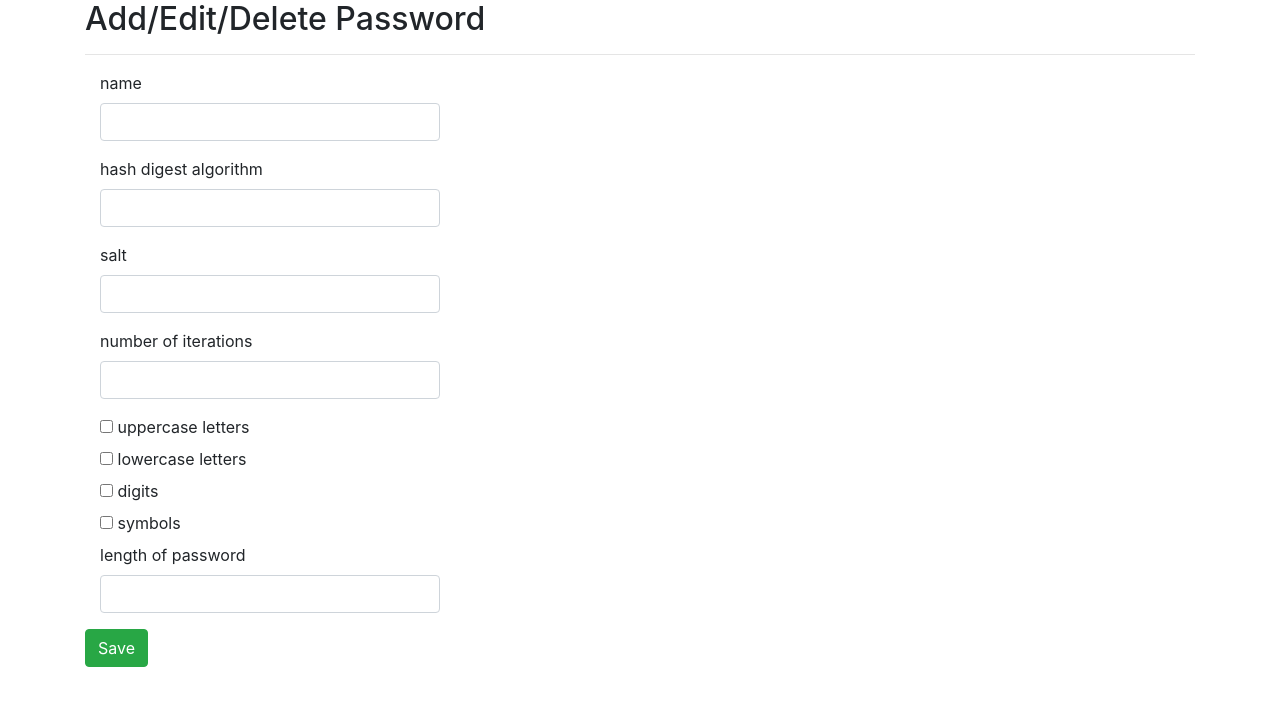
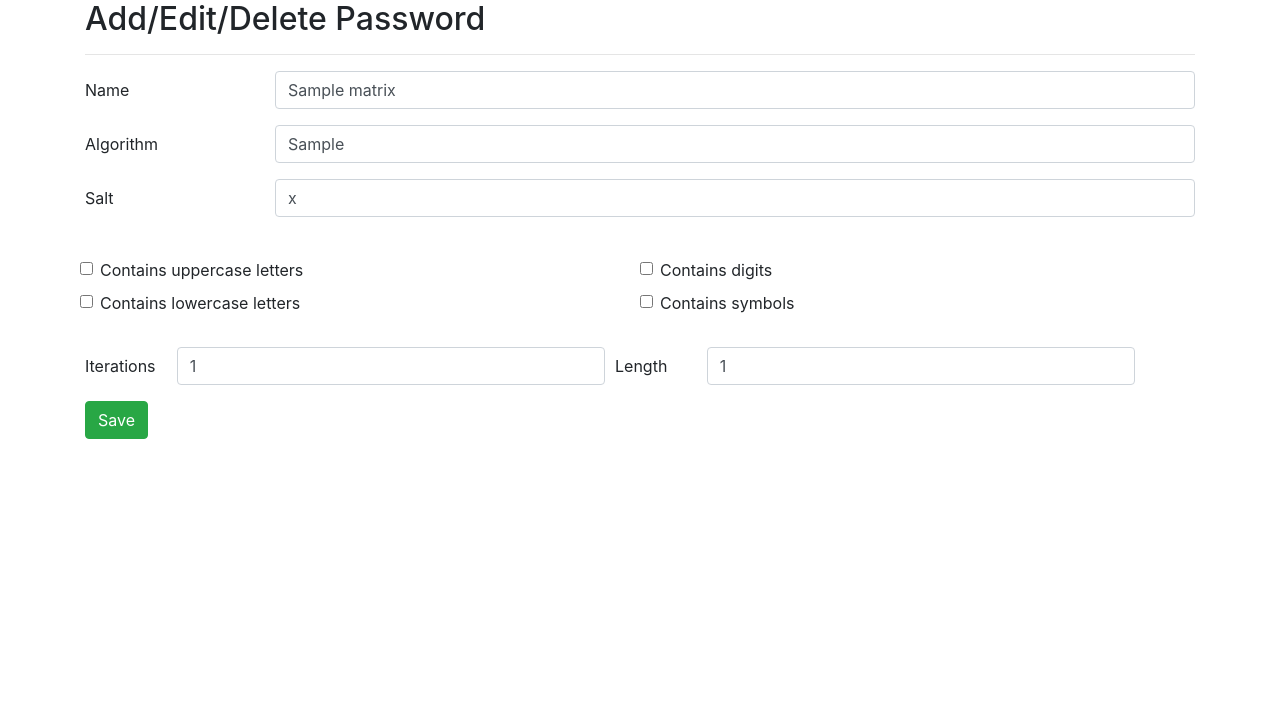
Before and after one commit to spikoc/stateless-password-manager, a Flask app: template project/templates/matrix/edit.html in a window 1280 px wide. Shown: the top 706 px of the page. Run offline with Flask 2, Linux system fonts and the light colour scheme; the template is opened without the code that fills it: values that come from a table or form of the project are taken from there, others are empty; tables that the repository leaves empty hold one stand-in row (values such as "Sample post"); parts of the project's set-up code (start-up, migrations or seed data) failed here and were passed over; some libraries are stand-ins or nearby versions.

Commit message:
Create :class:Matrix model

```diff
--- a/project/__init__.py
+++ b/project/__init__.py
@@ -8,8 +8,10 @@ import os
 from flask import Flask
 from flask_bootstrap import Bootstrap
 from flask_debugtoolbar import DebugToolbarExtension
+from flask_sqlalchemy import SQLAlchemy
 
 bootstrap = Bootstrap()
+db = SQLAlchemy()
 toolbar = DebugToolbarExtension()
 
 
@@ -28,6 +30,7 @@ def create_app(**kwargs):
 
     # .................................set up extensions
     bootstrap.init_app(app)
+    db.init_app(app)
     toolbar.init_app(app)
 
     # .................................register blueprints
--- a/project/templates/matrix/edit.html
+++ b/project/templates/matrix/edit.html
@@ -8,16 +8,79 @@
     <hr />
 
     <form class="form" role="form" method="post" action="">
-        <div class="col-lg-4 col-sm-4">
-            {{ wtf.form_field(form.name) }}
-            {{ wtf.form_field(form.algorithm) }}
-            {{ wtf.form_field(form.salt) }}
-            {{ wtf.form_field(form.iterations) }}
-            {{ wtf.form_field(form.uppercase) }}
-            {{ wtf.form_field(form.lowercase) }}
-            {{ wtf.form_field(form.digits) }}
-            {{ wtf.form_field(form.symbols) }}
-            {{ wtf.form_field(form.length) }}
+        <div class="form-group row">
+            <label for="name-{{ model.id }}" class="col-sm-2 col-form-label">Name</label>
+            <div class="col-sm-10">
+                <input type="text" id="name-{{ model.id }}" name="name" class="form-control"
+                       value="{{ model.name }}" />
+            </div>
+        </div>
+
+        <div class="form-group row">
+            <label for="algorithm-{{ model.id }}" class="col-sm-2 col-form-label">Algorithm</label>
+            <div class="col-sm-10">
+                <input type="text" id="algorithm-{{ model.id }}" name="algorithm" class="form-control"
+                       value="{{ model.algorithm }}" placeholder="Select the hash digest algorithm..."/>
+            </div>
+        </div>
+
+        <div class="form-group row">
+            <label for="salt-{{ model.id }}" class="col-sm-2 col-form-label">Salt</label>
+            <div class="col-sm-10">
+                <input type="text" id="salt-{{ model.id }}" name="salt" class="form-control"
+                       value="{{ model.salt }}" />
+            </div>
+        </div>
+
+        <br />
+
+        <div class="form-row">
+            <div class="form-check col-sm-6">
+                <div class="col-sm-2">
+                    <input type="checkbox" id="uppercase" class="form-check-input" />
+                </div>
+                <label for="uppercase" class="col-sm-10">Contains uppercase letters</label>
+            </div>
+            <div class="form-check col-sm-6">
+                <div class="col-sm-2">
+                    <input type="checkbox" id="digits" class="form-check-input" />
+                </div>
+                <label for="digits" class="col-sm-10">Contains digits</label>
+            </div>
+        </div>
+
+        <div class="form-row">
+            <div class="form-check col-sm-6">
+                <div class="col-sm-2">
+                    <input type="checkbox" id="lowercase" class="form-check-input" />
+                </div>
+                <label for="lowercase" class="col-sm-10">Contains lowercase letters</label>
+            </div>
+            <div class="form-check col-sm-6">
+                <div class="col-sm-2">
+                    <input type="checkbox" id="symbols" class="form-check-input" />
+                </div>
+                <label for="symbols" class="col-sm-10">Contains symbols</label>
+            </div>
+        </div>
+
+        <br />
+
+        <div class="form-row">
+            <div class="form-group row col-sm-6">
+                <label for="iterations-{{ model.id }}" class="col-sm-2 col-form-label">Iterations</label>
+                <div class="col-sm-10">
+                    <input type="text" id="iterations-{{ model.id }}" name="iterations" class="form-control"
+                           value="{{ model.iterations }}" />
+                </div>
+            </div>
+            <div class="form-group row col-sm-6">
+                <label for="length-{{ model.id }}" class="col-sm-2 col-form-label">Length</label>
+                <div class="col-sm-10">
+                    <input type="text" id="length-{{ model.id }}" name="length" class="form-control"
+                           value="{{ model.length }}" />
+                </div>
+            </div>
         </div>
 
         <button class="btn btn-success" type="submit">Save</button>
```
Also changed, not shown: project/matrix/models.py (added, +17 -0 lines), project/matrix/views.py (+12 -8 lines), project/templates/matrix/index.html (+9 -0 lines).
